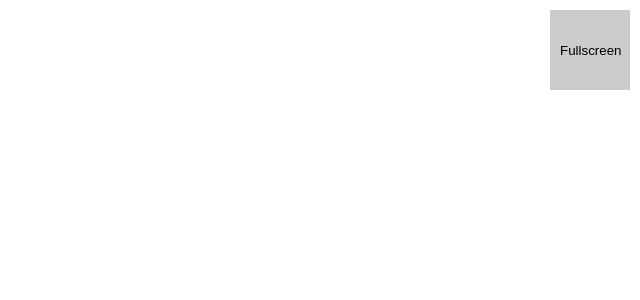
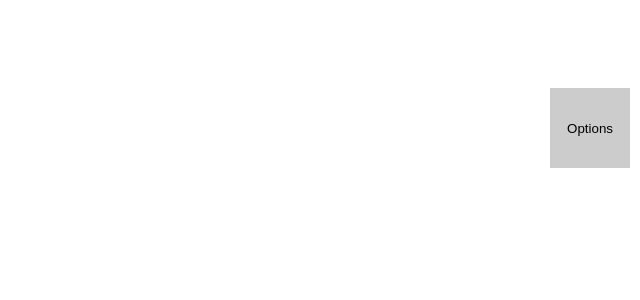
Before and after one commit to ekirbs/react-canvas, a React (Create React App) app: page / in a window 1280 px wide. Shown: the top 300 px of the page, without its empty margins (640-1280 px from the left). Built offline with nearby package versions, Linux system fonts and the light colour scheme.

Commit message:
erase and screenshot buttons created.  fullscreen disabled in css because it's bugging other stuff

```diff
--- a/src/App.js
+++ b/src/App.js
@@ -3,21 +3,43 @@ import './App.css';
 import {
   Canvas,
   Fullscreen,
-  Options
+  Options,
+  EraseBtn,
+  ScreenshotBtn
 } from "./components";
 
 function App() {
   const [isFullscreen, setIsFullscreen] = useState(false);
+  const [optionsVisible, setOptionsVisible] = useState(false);
 
   const toggleFullscreen = (fullscreenStatus) => {
     setIsFullscreen(fullscreenStatus);
+  };
+
+  // const toggleOptions = () => {
+  //   setOptionsVisible(!optionsVisible);
+  // };
+  const toggleOptions = () => {
+    if (optionsVisible) {
+      setOptionsVisible(false);
+    } else {
+      // Check fullscreen state and update optionsVisible accordingly
+      const fullscreenElement = document.fullscreenElement || document.webkitFullscreenElement;
+      setOptionsVisible(!fullscreenElement);
+    }
   };
 
   return (
     <div className="App">
       <Fullscreen toggleFullscreenCallback={toggleFullscreen} />
       <Canvas resizeOnFullscreen={isFullscreen} />
-      <Options />
+      <Options toggleOptions={toggleOptions} />
+      {optionsVisible && (
+        <>
+          <EraseBtn />
+          <ScreenshotBtn />
+        </>
+      )}
     </div>
   );
 }
--- a/src/components/EraseBtn/erasebtn.css
+++ b/src/components/EraseBtn/erasebtn.css
@@ -0,0 +1,18 @@
+#erase {
+  margin: 10px;
+  padding: 20px;
+  border-radius: 15px;
+  background-color: salmon;
+  color: white;
+  font-size: 24px;
+  cursor: pointer;
+  text-transform: uppercase;
+  bottom: 0;
+  width: 80vw;
+  height: 10vh;
+  /* display: block; */
+  position: absolute;
+  left: 50%;
+  transform: translateX(-50%);
+  z-index: 9999;
+}
--- a/src/components/EraseBtn/index.js
+++ b/src/components/EraseBtn/index.js
@@ -1,10 +1,19 @@
+import React from 'react';
 import './erasebtn.css';
 
 function EraseBtn() {
+  const clearCanvas = () => {
+    const canvas = document.getElementById('draw');
+    const ctx = canvas.getContext('2d');
+    ctx.clearRect(0, 0, canvas.clientWidth, canvas.height);
+  };
+
   return (
-    <div className="EraseBtn">
-
-    </div>
+    <>
+      <button id="erase" onClick={clearCanvas}>
+        ERASE
+      </button>
+    </>
   );
 }
 
--- a/src/components/Fullscreen/fullscreen.css
+++ b/src/components/Fullscreen/fullscreen.css
@@ -9,4 +9,6 @@
   height: 10vh;
   width: 10vh;
   z-index: 9999;
+
+  display: none;
 }
--- a/src/components/Options/index.js
+++ b/src/components/Options/index.js
@@ -1,11 +1,14 @@
+import React from 'react';
 import './optionsbtn.css';
 
-function OptionsBtn() {
+function Options({ toggleOptions }) {
   return (
-    <div className="OptionsBtn">
-
-    </div>
+    <>
+      <button id="options" onClick={toggleOptions}>
+        Options
+      </button>
+    </>
   );
 }
 
-export default OptionsBtn;
+export default Options;
--- a/src/components/Options/optionsbtn.css
+++ b/src/components/Options/optionsbtn.css
@@ -0,0 +1,12 @@
+#options {
+  position: absolute;
+  top: 11vh;
+  right: 10px;
+  padding: 10px;
+  background-color: #ccc;
+  border: none;
+  cursor: pointer;
+  height: 10vh;
+  width: 10vh;
+  z-index: 9999;
+}
--- a/src/components/ScreenshotBtn/index.js
+++ b/src/components/ScreenshotBtn/index.js
@@ -1,10 +1,24 @@
+import React from 'react';
 import './screenshotbtn.css';
 
 function ScreenshotBtn() {
+  const takeScreenshot = () => {
+    const canvas = document.getElementById('draw');
+    const dataURL = canvas.toDataURL('image/png');
+    const link = document.createElement('a');
+    link.href = dataURL;
+    link.download = 'doodle.png';
+    document.body.appendChild(link);
+    link.click();
+    document.body.removeChild(link);
+  };
+
   return (
-    <div className="ScreenshotBtn">
-
-    </div>
+    <>
+      <button id="screenshot" onClick={takeScreenshot}>
+        Take Screenshot
+      </button>
+    </>
   );
 }
 
--- a/src/components/ScreenshotBtn/screenshotbtn.css
+++ b/src/components/ScreenshotBtn/screenshotbtn.css
@@ -0,0 +1,12 @@
+#screenshot {
+  position: absolute;
+  top: 10px;
+  left: 10px;
+  padding: 10px;
+  background-color: #ccc;
+  border: none;
+  cursor: pointer;
+  height: 10vh;
+  width: 10vh;
+  z-index: 9999;
+}
```
